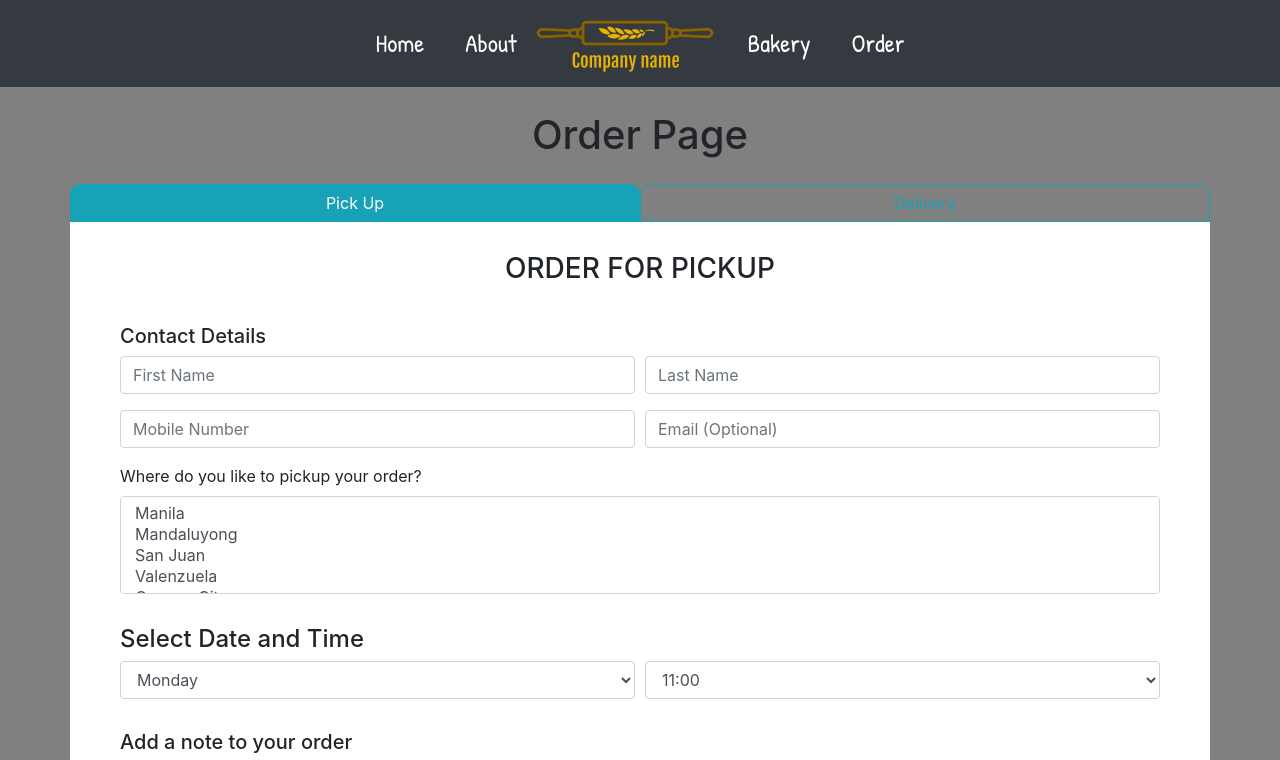
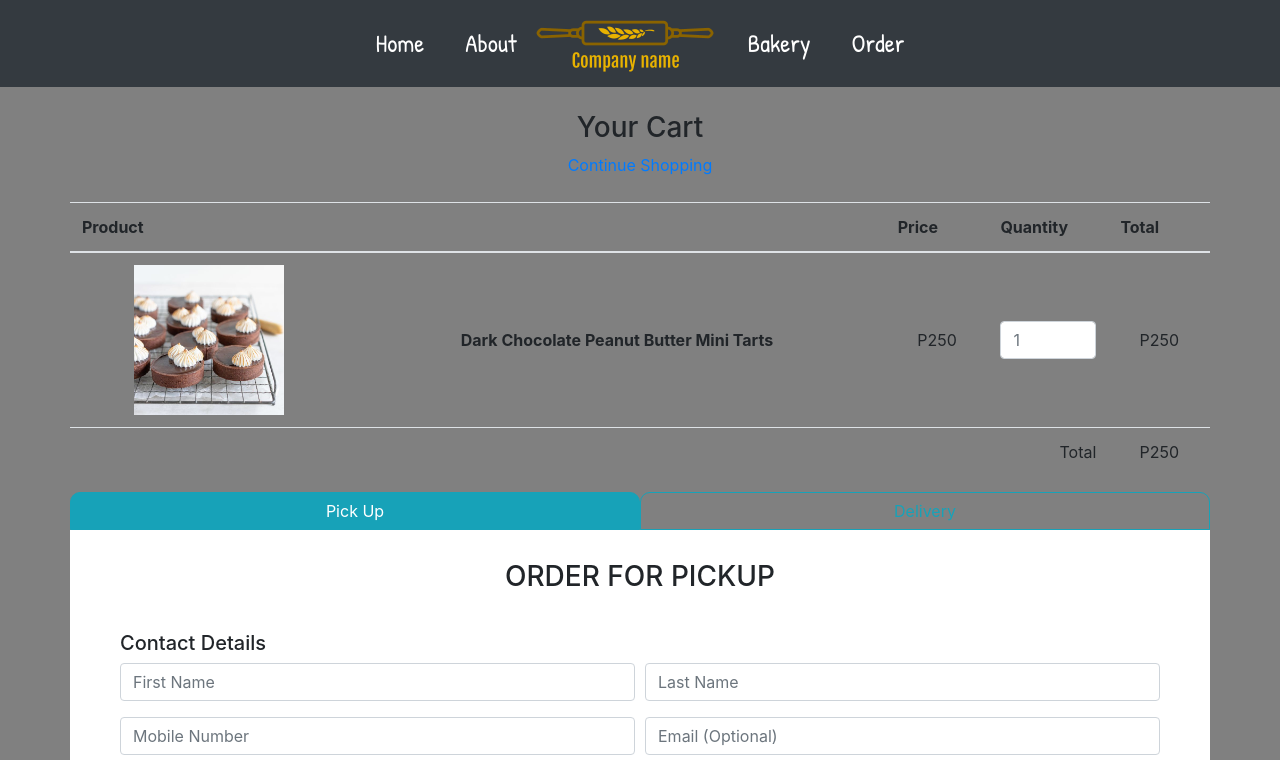
Before and after one commit to michikogo/BakeryMNL, a React (Create React App) app: page /order in a window 1280 px wide. Shown: the top 760 px of the page. Built offline with nearby package versions, Linux system fonts and the light colour scheme.

Commit message:
fixed order layout

```diff
--- a/src/Components/Order/Order.js
+++ b/src/Components/Order/Order.js
@@ -1,7 +1,17 @@
 import { useState } from "react";
+import { Link } from "react-router-dom";
+
 import "./index.css";
-import { Container, ButtonGroup, Button, Row, Col } from "react-bootstrap";
-
+import {
+  Container,
+  Table,
+  Button,
+  Row,
+  Col,
+  Image,
+  Form,
+} from "react-bootstrap";
+import { item1, item2 } from "../../Assets/index";
 import Deliver from "./Deliver";
 import PickUp from "./PickUp";
 
@@ -21,7 +31,71 @@ const Order = () => {
 
   return (
     <Container fluid="md">
-      <h1 className="order-title">Order Page</h1>
+      <Row>
+        <Col className="order-title">
+          <h3>Your Cart</h3>
+          <Link to="/bakery">Continue Shopping</Link>
+        </Col>
+      </Row>
+      <Row>
+        <Table responsive>
+          <thead>
+            <tr>
+              <th>Product</th>
+              <th></th>
+              <th>Price</th>
+              <th>Quantity</th>
+              <th>Total</th>
+            </tr>
+          </thead>
+          <tbody>
+            <tr style={{ textAlign: "center" }}>
+              <td style={{ verticalAlign: "middle" }}>
+                <Image
+                  src={item1}
+                  style={{
+                    height: "150px",
+                    width: "150px",
+                    objectFit: "cover",
+                  }}
+                />
+              </td>
+              <td style={{ verticalAlign: "middle" }}>
+                <div style={{ fontWeight: "bold" }}>
+                  Dark Chocolate Peanut Butter Mini Tarts
+                </div>
+              </td>
+              <td style={{ verticalAlign: "middle" }}>
+                <div>P250</div>
+              </td>
+              <td style={{ verticalAlign: "middle", width: "15vh" }}>
+                <Row>
+                  <Col>
+                    <Form.Control type="text" placeholder="1" />
+                  </Col>
+                </Row>
+              </td>
+              <td style={{ verticalAlign: "middle" }}>
+                <div>P250</div>
+              </td>
+            </tr>
+
+            <tr style={{ textAlign: "center" }}>
+              <td
+                colSpan="4"
+                style={{
+                  verticalAlign: "middle",
+                  textAlignLast: "right",
+                }}
+              >
+                Total
+              </td>
+              <td style={{ verticalAlign: "middle" }}>P250</td>
+            </tr>
+          </tbody>
+        </Table>
+      </Row>
+
       <Row style={{ placeContent: "center" }}>
         <Col className="order-col">
           <Button
```
